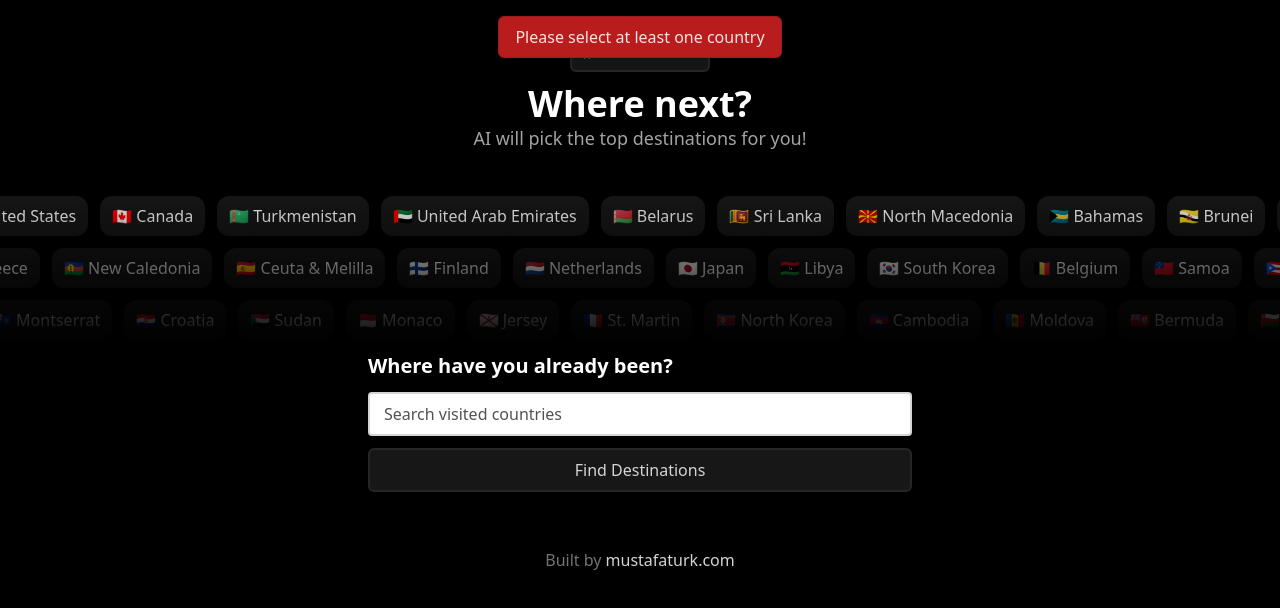
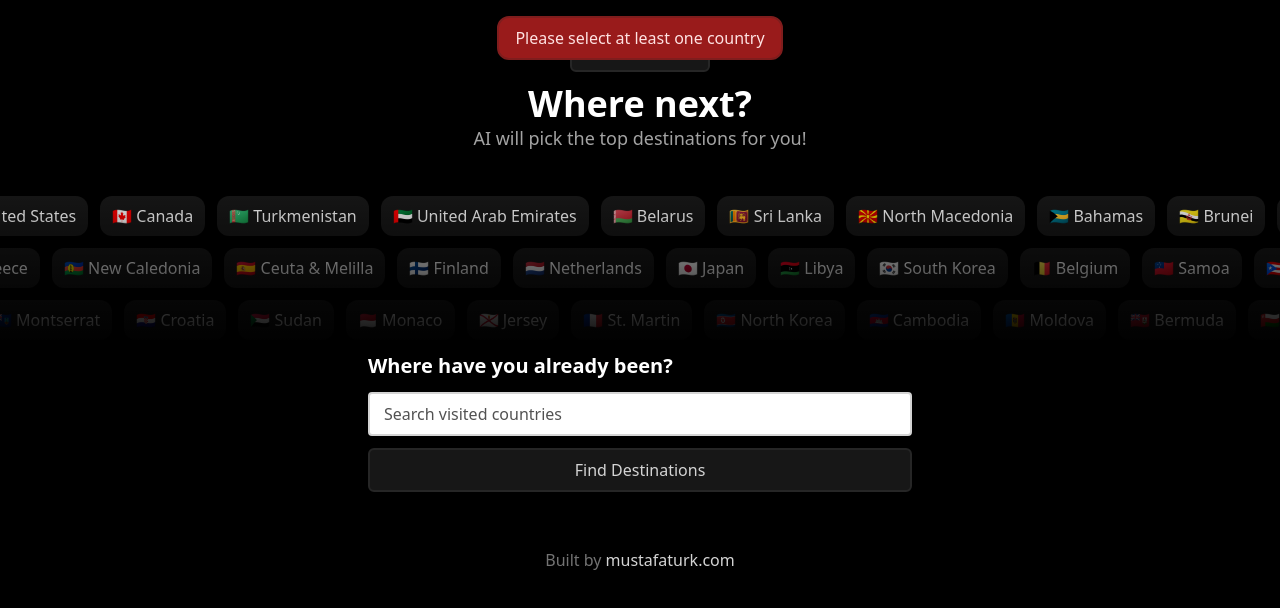
Before and after one commit to mustafa-turk/where-next, a Next.js app: page / in a window 1280 px wide. Both pictures are taken after a click on the button "Find Destinations". Shown: the top 608 px of the page. Built offline with nearby package versions, Linux system fonts and the light colour scheme.

Commit message:
fix toast styling

```diff
--- a/src/components/toast.tsx
+++ b/src/components/toast.tsx
@@ -12,7 +12,7 @@ function Toast() {
               initial={{ opacity: 0 }}
               animate={{ opacity: 1 }}
               exit={{ opacity: 0 }}
-              className='p-2 px-4 bg-red-700 border border-red-800 text-red-100 rounded-md shadow-lg'
+              className='p-2 px-4 border-2 bg-red-800 border-red-900 text-red-100 rounded-xl'
             >
               <p>{resolveValue(t.message, t)}</p>
             </motion.div>
```
